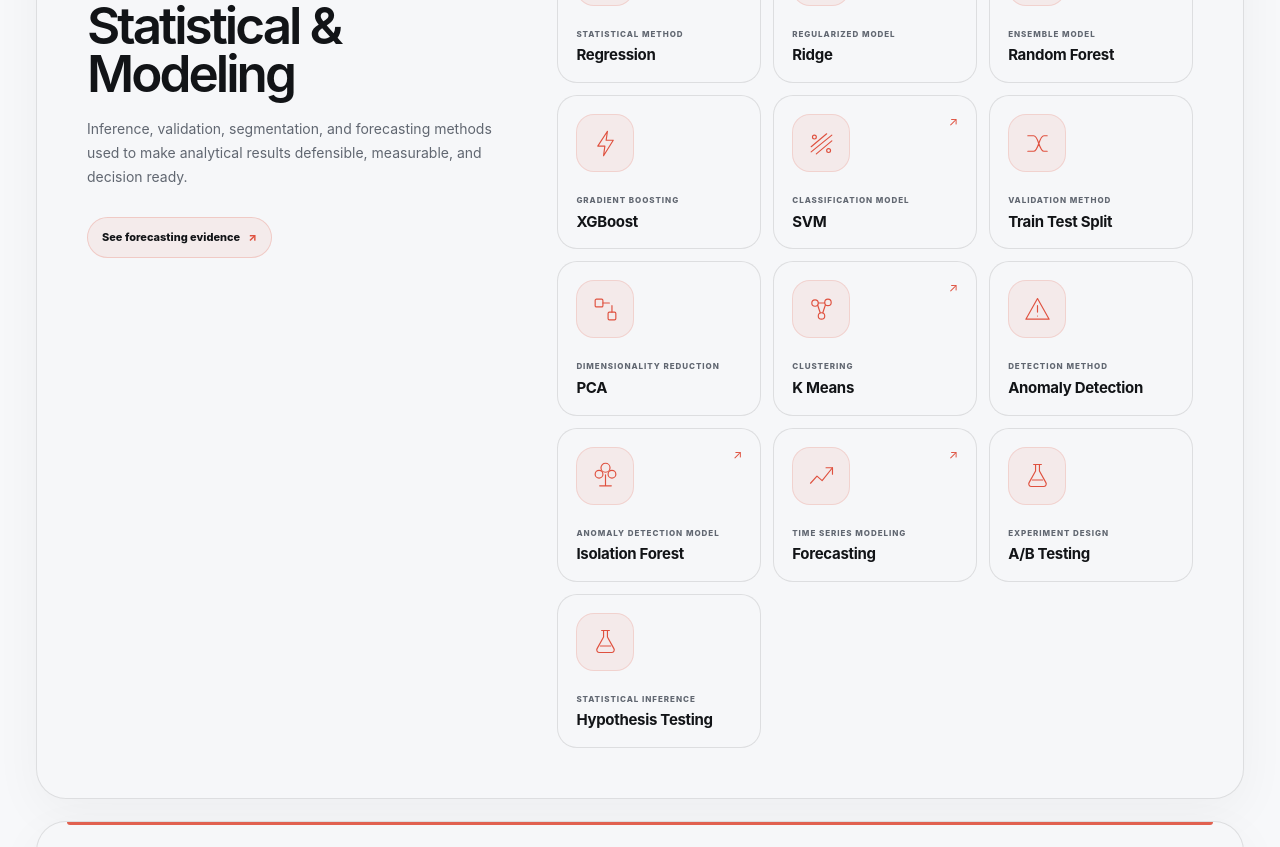
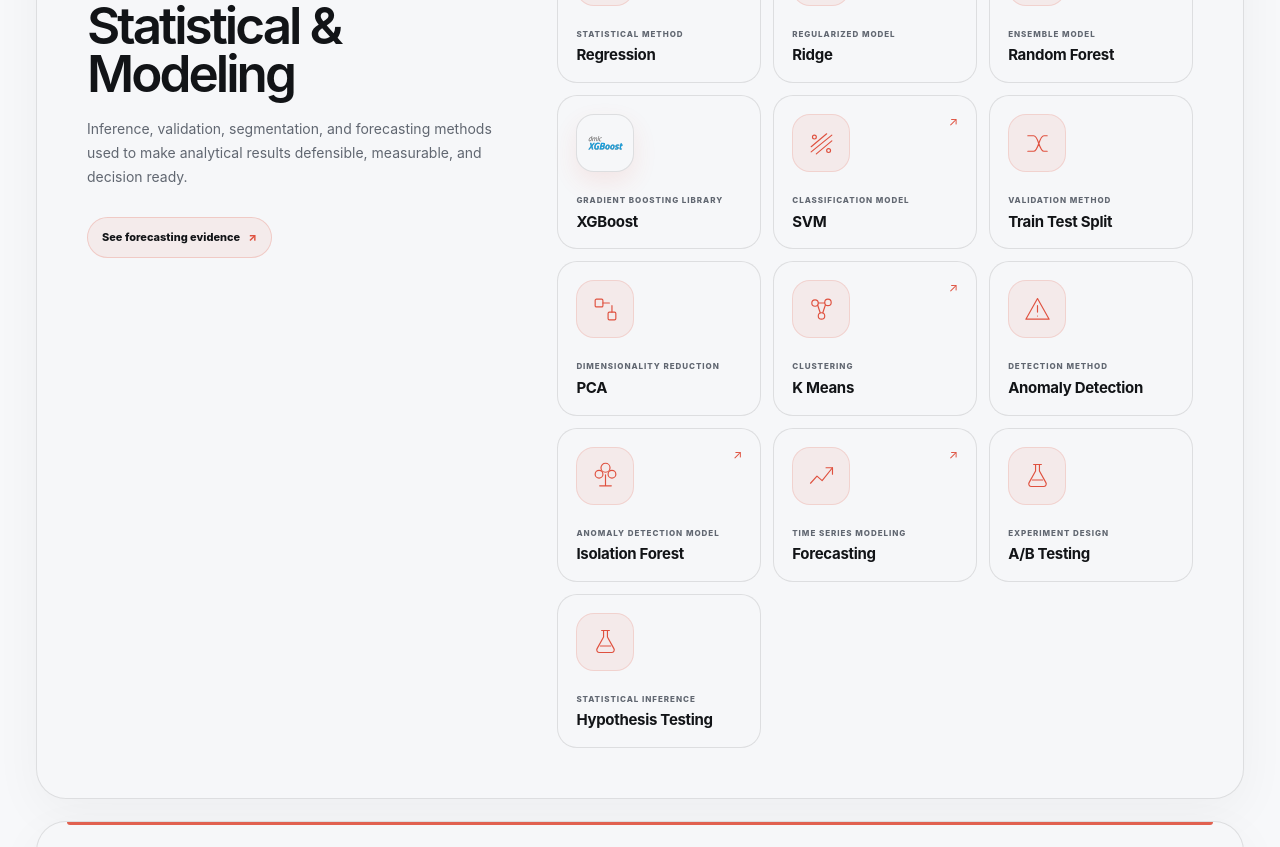
Before and after one commit to Boatengs/my-portfolio, a Next.js app: page /skills in a window 1280 px wide. Shown: the part 2980-3827 px from the top of the page. Built offline with nearby package versions, Linux system fonts and the light colour scheme.

Commit message:
Add official XGBoost logo to modeling skills

```diff
--- a/app/skills/page.tsx
+++ b/app/skills/page.tsx
@@ -59,7 +59,7 @@ const groups: SkillGroup[] = [
       { name: "Regression", type: "Statistical method", icon: "trend" },
       { name: "Ridge", type: "Regularized model", icon: "curve" },
       { name: "Random Forest", type: "Ensemble model", icon: "tree" },
-      { name: "XGBoost", type: "Gradient boosting", icon: "boost" },
+      { name: "XGBoost", type: "Gradient boosting library", logo: logo("xgboost") },
       { name: "SVM", type: "Classification model", icon: "boundary", proof: "/projects/healthcare-modeling" },
       { name: "Train Test Split", type: "Validation method", icon: "split" },
       { name: "PCA", type: "Dimensionality reduction", icon: "dimensions" },
--- a/scripts/validate-skills-export.mjs
+++ b/scripts/validate-skills-export.mjs
@@ -34,6 +34,7 @@ for (const marker of [
   "/my-portfolio/skill-logos/powerbi.svg",
   "/my-portfolio/skill-logos/tableau.svg",
   "/my-portfolio/skill-logos/excel.svg",
+  "/my-portfolio/skill-logos/xgboost.svg",
 ]) {
   if (!html.includes(marker)) {
     throw new Error(`Premium technical toolkit is missing: ${marker}`);
```
Also changed, not shown: public/skill-logos/xgboost.svg (added).
